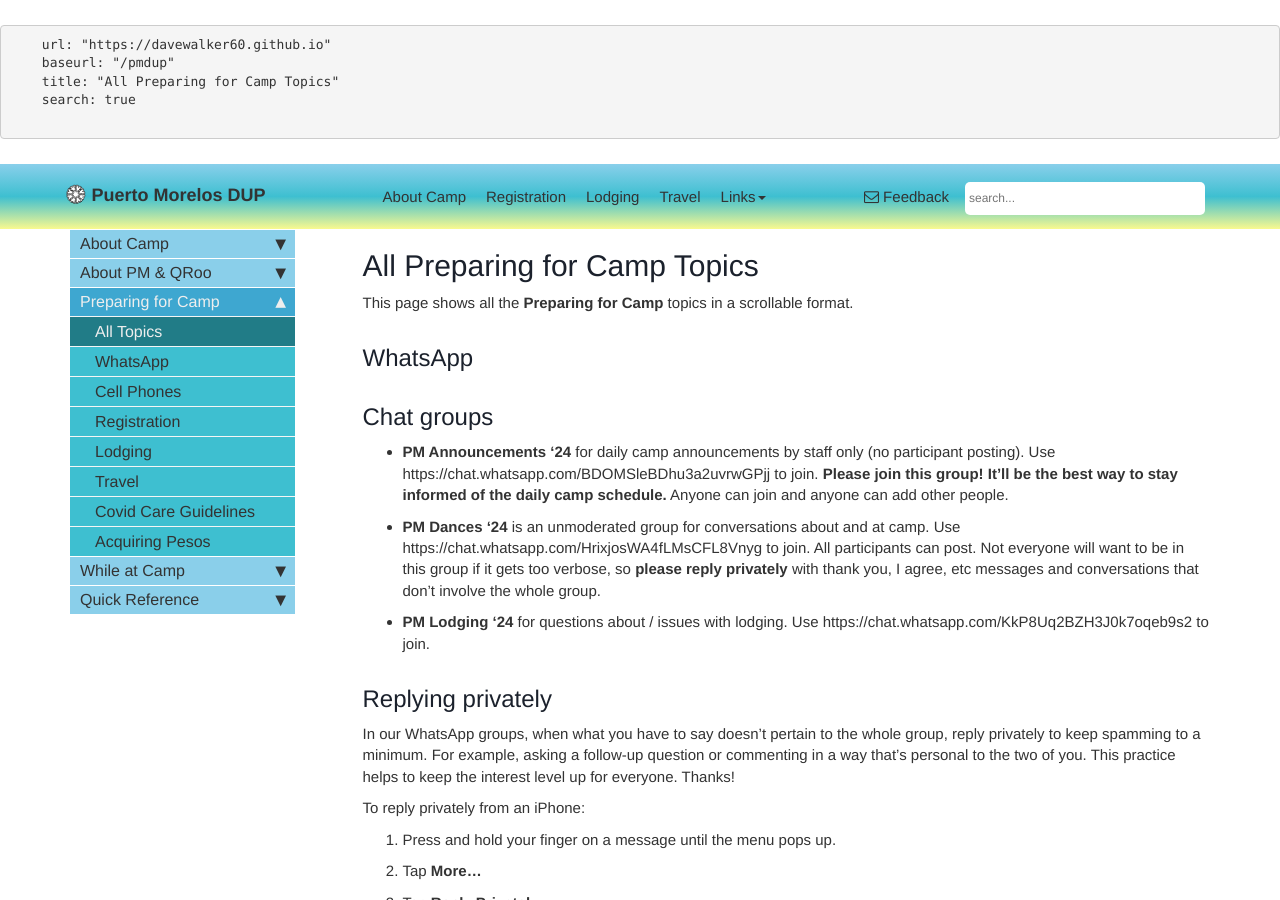
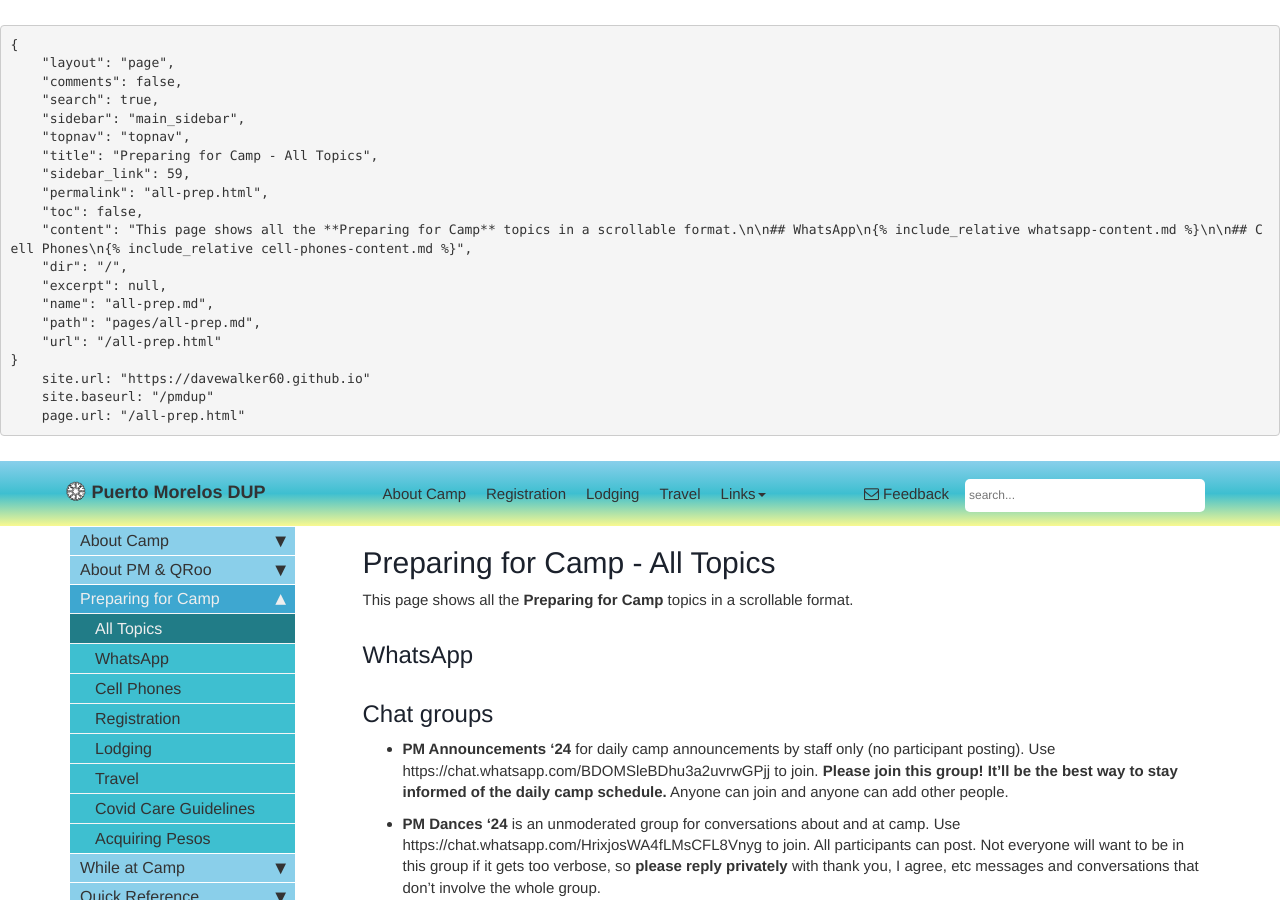
Before and after one commit to davewalker60/pmdup, a Jekyll site: the page built from pages/all-prep.md, in a window 1280 px wide and 900 px high. Built offline with Jekyll 4.4.1, drawn with Linux system fonts in a browser that asks for light colours; comment, search, counter and statistics services are not loaded.

Commit message:
adding simple debug

```diff
--- a/_includes/head.html
+++ b/_includes/head.html
@@ -3,16 +3,28 @@
 <meta name="viewport" content="width=device-width, initial-scale=1">
 <meta name="description" content="{% if page.summary %}{{ page.summary | strip_html | strip_newlines | truncate: 160 }}{% endif %}">
 <meta name="keywords" content="{{page.tags}}{% if page.tags %}, {% endif %} {{page.keywords}}">
-<pre>
+<!-- <pre>
     url: {{ site.url | jsonify | escape }}
     baseurl: {{ site.baseurl | jsonify | escape }}
     title: {{ page.title | jsonify | escape }}
     search: {{ page.search | jsonify | escape }}
-<!--    page: {{ page | jsonify | escape }}
+    page: {{ page | jsonify | escape }}
     layout: {{ layout | jsonify | escape }}
     content: {{ content | jsonify | escape }}
-    paginator: {{ paginator | jsonify | escape }} -->
+    paginator: {{ paginator | jsonify | escape }}
+</pre> -->
+
+<pre id="jekyll-debug">
+<script>
+  var obj = JSON.parse(decodeURIComponent("{{ page | jsonify | uri_escape }}"));
+  var prettyJson = JSON.stringify(obj, null, 4);  // Pretty-printed JSON (indented 4 spaces).
+  document.getElementById("jekyll-debug").textContent = prettyJson;
+</script>
+    site.url: {{ site.url | jsonify | escape }}
+    site.baseurl: {{ site.baseurl | jsonify | escape }}
+    page.url: {{ page.url | jsonify | escape }}
 </pre>
+
 <title>{{ page.title }} | {{ site.site_title }}</title>
 <link rel="icon" type="image/png" href="{{ site.url | append: site.baseurl }}/images/favicon-full.png">
 
--- a/pages/all-prep.md
+++ b/pages/all-prep.md
@@ -1,5 +1,5 @@
 ---
-title: All Preparing for Camp Topics
+title: Preparing for Camp - All Topics
 sidebar: main_sidebar
 sidebar_link: 59
 permalink: all-prep.html
```
Also changed, not shown: _posts/2015-04-12-test-post-last-year.md (deleted, +0 -10 lines), _posts/2016-02-24-first-post.md (deleted, +0 -19 lines), _posts/2016-02-26-sample-post-jekyll.md (deleted, +0 -17 lines).
